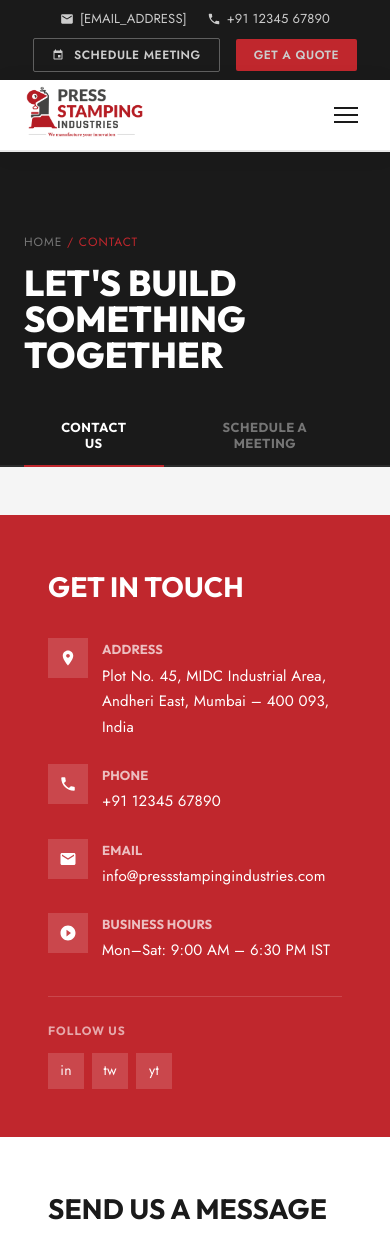
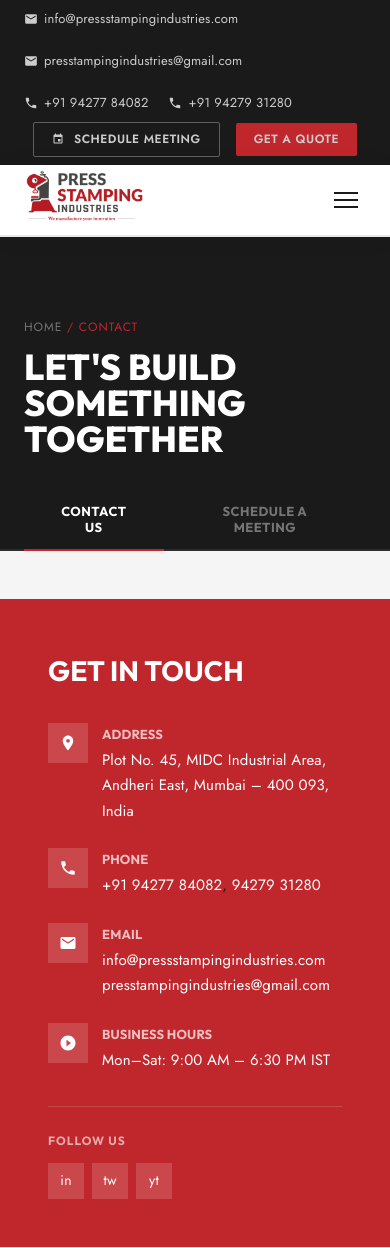
Before and after one commit to parulchemicalsfsc/psi, a Django app: template templates/contact.html in a window 390 px wide. Shown: the top 1248 px of the page. Run offline with Django 5.2, Linux system fonts and the light colour scheme; the template is opened without the code that fills it, so the values that code supplies are empty.

Commit message:
added email and phone no.

```diff
--- a/templates/base.html
+++ b/templates/base.html
@@ -18,13 +18,21 @@
 <div class="topbar">
   <div class="topbar-inner">
     <div style="display:flex;gap:20px;flex-wrap:wrap;">
-      <a href="mailto:[EMAIL_ADDRESS]">
+      <a href="mailto:info@pressstampingindustries.com">
         <svg width="14" height="14" viewBox="0 0 24 24" fill="currentColor"><path d="M20 4H4c-1.1 0-2 .9-2 2v12c0 1.1.9 2 2 2h16c1.1 0 2-.9 2-2V6c0-1.1-.9-2-2-2zm0 4l-8 5-8-5V6l8 5 8-5v2z"/></svg>
-        [EMAIL_ADDRESS]
+        info@pressstampingindustries.com
       </a>
-      <a href="tel:+911234567890">
+      <a href="mailto:presstampingindustries@gmail.com">
+        <svg width="14" height="14" viewBox="0 0 24 24" fill="currentColor"><path d="M20 4H4c-1.1 0-2 .9-2 2v12c0 1.1.9 2 2 2h16c1.1 0 2-.9 2-2V6c0-1.1-.9-2-2-2zm0 4l-8 5-8-5V6l8 5 8-5v2z"/></svg>
+        presstampingindustries@gmail.com
+      </a>
+      <a href="tel:+919427784082">
         <svg width="14" height="14" viewBox="0 0 24 24" fill="currentColor"><path d="M6.62 10.79c1.44 2.83 3.76 5.14 6.59 6.59l2.2-2.2c.27-.27.67-.36 1.02-.24 1.12.37 2.33.57 3.57.57.55 0 1 .45 1 1V20c0 .55-.45 1-1 1-9.39 0-17-7.61-17-17 0-.55.45-1 1-1h3.5c.55 0 1 .45 1 1 0 1.25.2 2.45.57 3.57.11.35.03.74-.25 1.02l-2.2 2.2z"/></svg>
-        +91 12345 67890
+        +91 94277 84082
+      </a>
+      <a href="tel:+919427931280">
+        <svg width="14" height="14" viewBox="0 0 24 24" fill="currentColor"><path d="M6.62 10.79c1.44 2.83 3.76 5.14 6.59 6.59l2.2-2.2c.27-.27.67-.36 1.02-.24 1.12.37 2.33.57 3.57.57.55 0 1 .45 1 1V20c0 .55-.45 1-1 1-9.39 0-17-7.61-17-17 0-.55.45-1 1-1h3.5c.55 0 1 .45 1 1 0 1.25.2 2.45.57 3.57.11.35.03.74-.25 1.02l-2.2 2.2z"/></svg>
+        +91 94279 31280
       </a>
     </div>
     <div class="topbar-right">
@@ -134,8 +142,10 @@
       </div>
       <div class="footer-col">
         <h4>Contact</h4>
-        <a href="tel:+911234567890">+91 12345 67890</a>
-        <a href="mailto:info@pressstampingindustries.com">[EMAIL_ADDRESS]</a>
+        <a href="tel:+919427784082">+91 94277 84082</a>
+        <a href="tel:+919427931280">+91 94279 31280</a>
+        <a href="mailto:info@pressstampingindustries.com">info@pressstampingindustries.com</a>
+        <a href="mailto:presstampingindustries@gmail.com">presstampingindustries@gmail.com</a>
         <a href="#">336/29, Press Stamping Industries, GIDC,<br>Industrial Estate Makarpura, Vadodara, Gujarat,390010</a>
         <a href="{% url 'quote' %}" style="color:var(--red);margin-top:8px;font-weight:600;">Get a Quote →</a>
       </div>
--- a/templates/contact.html
+++ b/templates/contact.html
@@ -36,7 +36,7 @@
           </div>
           <div>
             <h5>Phone</h5>
-            <a href="tel:+911234567890">+91 12345 67890</a>
+            <a href="tel:+919427784082">+91 94277 84082</a>, <a href="tel:+919427931280">94279 31280</a>
           </div>
         </div>
         <div class="contact-detail">
@@ -45,7 +45,8 @@
           </div>
           <div>
             <h5>Email</h5>
-            <a href="mailto:info@pressstampingindustries.com">info@pressstampingindustries.com</a>
+            <a href="mailto:info@pressstampingindustries.com">info@pressstampingindustries.com</a><br>
+            <a href="mailto:presstampingindustries@gmail.com">presstampingindustries@gmail.com</a>
           </div>
         </div>
         <div class="contact-detail">
```
